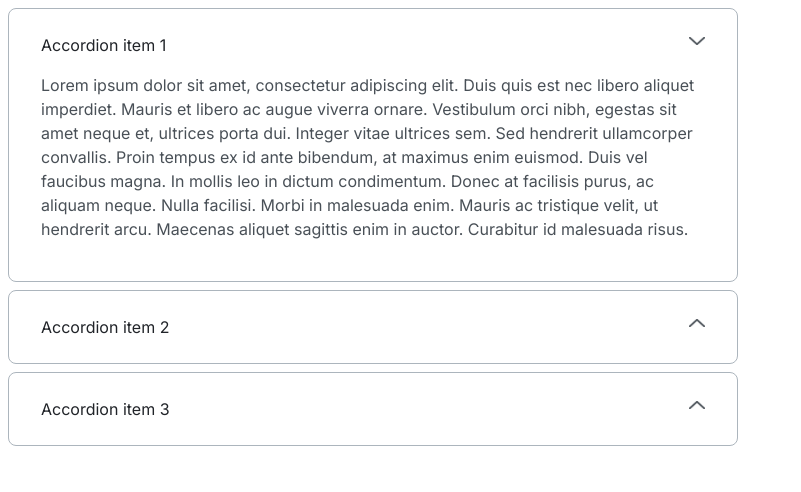
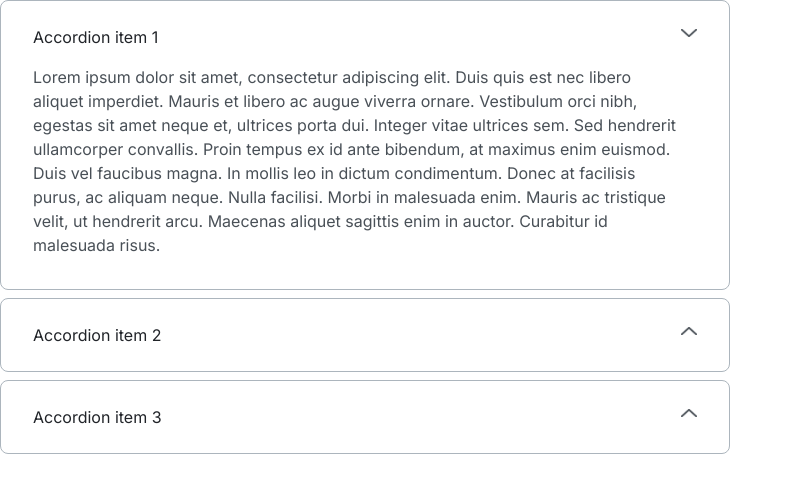
Before and after one commit to js-tasks-ru/htmlcss-20220919_yuliya599, a website: page 03-lection1/02-accordion/index.html in a window 1280 px wide. Both pictures are taken after a click on the heading "Accordion item 1". Shown: the whole page, without its empty margins (0-801 px from the left). Drawn offline with Linux system fonts and the light colour scheme; files whose address does not match are found by name.

Commit message:
исправлено

```diff
--- a/03-lection1/02-accordion/accordion.css
+++ b/03-lection1/02-accordion/accordion.css
@@ -1,18 +1,20 @@
 /* Стилизация аккордеона */
 .accordion {
-    max-width: 730px;
-    padding: 24px 32px;
-    margin-bottom: 8px;
-    box-sizing: border-box;
-    border-radius: 8px;
-    border: 1px solid var(--grey-3);
     font-family: 'Inter';
     font-style: normal;
     font-weight: 400;
     font-size: 16px;
     line-height: 24px;}
 
-.accordion:last-child {
+.accordion__item {
+    max-width: 730px;
+    margin-bottom: 8px;
+    box-sizing: border-box;
+    border-radius: 8px;
+    border: 1px solid var(--grey-3);
+    padding: 24px 32px;}
+
+.accordion__item:last-child {
     margin-bottom: 0;}
 
 .accordion__title {
@@ -33,8 +35,9 @@
         content: "";
         transition: transform .5s;}
 
-.accordion[open] > .accordion__title:before {
+.accordion__item[open] > .accordion__title:before {
         transform: rotateZ(180deg);}
 
 .accordion__text {
-    color: var(--grey-4);}
+    color: var(--grey-4);
+    padding: 16px 18px 8px 0;}
--- a/03-lection1/02-accordion/index.html
+++ b/03-lection1/02-accordion/index.html
@@ -4,31 +4,29 @@
     <head>
         <link rel="stylesheet" href="../../assets/css/main.css">
         <link rel="stylesheet" href="./accordion.css">
+
     </head>
     <body>
-        <details class="accordion">
+        <details class="accordion accordion__item">
             <summary class="accordion__title">
                 Accordion item 1
             </summary>
-
             <p class="accordion__text">
                 Lorem ipsum dolor sit amet, consectetur adipiscing elit. Duis quis est nec libero aliquet imperdiet. Mauris et libero ac augue viverra ornare. Vestibulum orci nibh, egestas sit amet neque et, ultrices porta dui. Integer vitae ultrices sem. Sed hendrerit ullamcorper convallis. Proin tempus ex id ante bibendum, at maximus enim euismod. Duis vel faucibus magna. In mollis leo in dictum condimentum. Donec at facilisis purus, ac aliquam neque. Nulla facilisi. Morbi in malesuada enim. Mauris ac tristique velit, ut hendrerit arcu. Maecenas aliquet sagittis enim in auctor. Curabitur id malesuada risus.
             </p>
         </details>
-        <details class="accordion">
+        <details class="accordion accordion__item">
             <summary class="accordion__title">
                 Accordion item 2
             </summary>
-
             <p class="accordion__text">
                 Proin eros magna, lobortis nec erat dignissim, maximus tincidunt orci. Etiam tempor gravida vehicula. Suspendisse rhoncus tristique mattis. Vivamus ac lectus id quam rutrum laoreet eget ac lectus. Sed ultricies ullamcorper facilisis. Phasellus posuere aliquet turpis vitae scelerisque. Cras vitae turpis orci. Proin volutpat finibus odio ut vulputate.
             </p>
         </details>
-        <details class="accordion">
+        <details class="accordion accordion__item">
             <summary class="accordion__title">
                 Accordion item 3
             </summary>
-
             <p class="accordion__text">
                 Duis et est pulvinar, aliquam enim et, commodo sapien. Nulla suscipit gravida condimentum. Integer interdum, nunc sit amet malesuada ultrices, libero magna volutpat orci, at placerat ipsum felis vel leo. In laoreet urna non est tempus feugiat. Morbi ullamcorper euismod venenatis. Proin ullamcorper mauris arcu, eu vestibulum enim congue sit amet. Phasellus facilisis massa ligula. Ut commodo euismod nisi vitae pharetra. Nunc mattis felis ut vestibulum posuere. Sed id sodales felis. Donec in metus sapien. Donec nec lacus et leo mattis aliquet. Nam mattis, nisi a dictum pulvinar, est justo porta nisl, non commodo magna leo ac mauris.
             </p>
--- a/assets/css/main.css
+++ b/assets/css/main.css
@@ -4,6 +4,7 @@
 @import '../../components/preview/preview.css';
 @import '../../components/footer/footer.css';
 @import '../../components/container/container.css';
+@import 'resetstyle.css';
 
 :root {
     --white: #ffffff;
```
